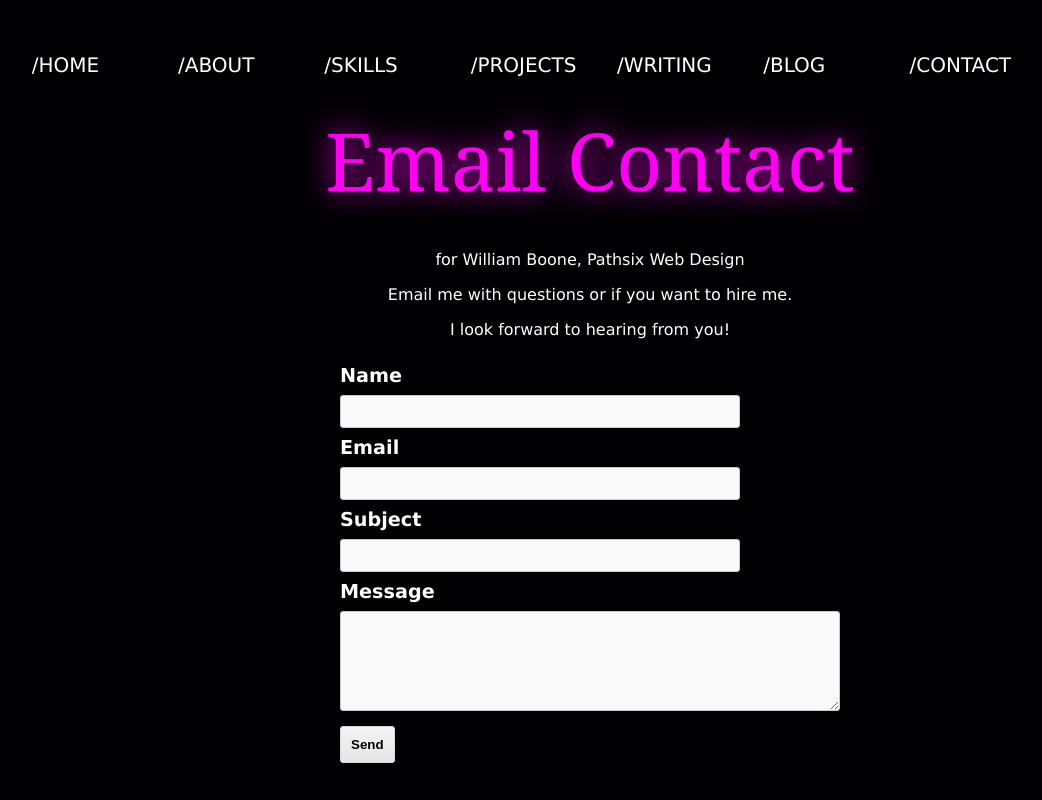
After one commit to boonewh/portfolio-flask, a Flask app: page /contact in a window 1280 px wide. The commit adds this page. Shown: the whole page, without its empty margins (50-1092 px from the left). Run offline with Flask 3, Linux system fonts and the light colour scheme; some web fonts are replaced.

Commit message:
Added contact page

```diff
--- a/app.py
+++ b/app.py
@@ -1,6 +1,18 @@
-from flask import Flask, render_template, request
+from flask import Flask, render_template, request, flash
+from forms import ContactForm
+from flask_mail import Mail, Message
+from config import EMAIL_PASSWORD, EMAIL_ADDRESS
 
 app = Flask(__name__)
+app.secret_key = 'pathsix033170'
+
+mail = Mail()
+app.config["MAIL_SERVER"] = "smtp.gmail.com"
+app.config["MAIL_PORT"] = 465
+app.config["MAIL_USE_SSL"] = True
+app.config["MAIL_USERNAME"] = EMAIL_ADDRESS
+app.config["MAIL_PASSWORD"] = EMAIL_PASSWORD
+mail.init_app(app)
 
 @app.route('/')
 def index():
@@ -10,9 +22,25 @@ def index():
 def blog():
     return render_template('blog.html')
 
-@app.route('/contact')
+@app.route('/contact', methods=['GET', 'POST'])
 def contact():
-    return render_template('contact.html')
+  form = ContactForm()
+  if request.method == 'POST':
+    if form.validate() == False:
+      flash('All fields are required.')
+      return render_template('contact.html', form=form)
+    else:
+      msg = Message(form.subject.data, sender=EMAIL_ADDRESS, recipients=[EMAIL_ADDRESS])
+      msg.body = """
+        This message was sent from the portfolio contact form.
+
+        From: %s <%s>
+        %s
+        """ % (form.name.data, form.email.data, form.message.data)
+      mail.send(msg)
+      return render_template('contact.html', success=True)
+  elif request.method == 'GET':
+    return render_template('contact.html', form=form)
 
 @app.route('/coffee')
 def coffee():
--- /dev/null
+++ b/forms.py
@@ -0,0 +1,11 @@
+from flask_wtf import FlaskForm
+from wtforms import StringField, TextAreaField, SubmitField
+from wtforms.validators import DataRequired, Email
+
+# Create a form class
+class ContactForm(FlaskForm):
+  name = StringField("Name",  validators=[DataRequired(message ="Please enter your name.")])
+  email = StringField("Email",validators = [DataRequired(message = "Please enter your email address"),Email()])
+  subject = StringField("Subject",validators = [DataRequired(message = "Please enter a subject.")])
+  message = TextAreaField("Message",validators = [DataRequired(message = "Please enter a message.")])
+  submit = SubmitField("Send")
--- a/static/css/main.css
+++ b/static/css/main.css
@@ -83,7 +83,7 @@ h2.neon-effect {
 }
 
 h2.neon-effect:not(:first-of-type) {
-  margin-top: 150px; /* Adjust this value to your liking */
+  margin-top: 150px;
 }
 
 @keyframes flicker {
@@ -188,17 +188,102 @@ h2.neon-effect:not(:first-of-type) {
   width: 70%;
 }
 
-.blog-content h2 {
-  padding: 0;
-  height: 50px;
-  font-size: 1.2em;
-  font-weight: normal;
-  animation: flicker 1.5s;
-}
-
 header {
   text-align: center;
   margin: 20px 0;
+}
+
+/* Contact form */
+form label {
+  font-size: 1.2em;
+  font-weight: bold;
+  display: block;
+  padding: 10px 0;
+}
+form input#name,
+form input#email,
+form input#subject {
+  width: 400px;
+  background-color: #fafafa;
+  -webkit-border-radius: 3px;
+  -moz-border-radius: 3px;
+  border-radius: 3px;
+  border: 1px solid #cccccc;
+  padding: 5px;
+  font-size: 1.1em;
+}
+form textarea#message {
+  width: 500px;
+  height: 100px;
+  background-color: #fafafa;
+  -webkit-border-radius: 3px;
+  -moz-border-radius: 3px;
+  border-radius: 3px;
+  border: 1px solid #cccccc;
+  margin-bottom: 10px;
+  padding: 5px;
+  font-size: 1.1em;
+}
+form input#submit {
+  display: block;
+  -webkit-border-radius: 3px;
+  -moz-border-radius: 3px;
+  border-radius: 3px;
+  border: 1px solid #d8d8d8;
+  padding: 10px;
+  font-weight: bold;
+  text-align: center;
+  color: #000000;
+  background-color: #f4f4f4;
+  background-image: -webkit-gradient(
+    linear,
+    left top,
+    left bottom,
+    color-stop(0%, #f4f4f4),
+    color-stop(100%, #e5e5e5)
+  );
+  background-image: -webkit-linear-gradient(top, #f4f4f4, #e5e5e5);
+  background-image: -moz-linear-gradient(top, #f4f4f4, #e5e5e5);
+  background-image: -ms-linear-gradient(top, #f4f4f4, #e5e5e5);
+  background-image: -o-linear-gradient(top, #f4f4f4, #e5e5e5);
+  background-image: linear-gradient(top, #f4f4f4, #e5e5e5);
+  filter: progid:DXImageTransform.Microsoft.gradient(GradientType=0,startColorstr=#f4f4f4, endColorstr=#e5e5e5);
+}
+form input#submit:hover {
+  cursor: pointer;
+  border: 1px solid #c1c1c1;
+  background-color: #dbdbdb;
+  background-image: -webkit-gradient(
+    linear,
+    left top,
+    left bottom,
+    color-stop(0%, #dbdbdb),
+    color-stop(100%, #cccccc)
+  );
+  background-image: -webkit-linear-gradient(top, #dbdbdb, #cccccc);
+  background-image: -moz-linear-gradient(top, #dbdbdb, #cccccc);
+  background-image: -ms-linear-gradient(top, #dbdbdb, #cccccc);
+  background-image: -o-linear-gradient(top, #dbdbdb, #cccccc);
+  background-image: linear-gradient(top, #dbdbdb, #cccccc);
+  filter: progid:DXImageTransform.Microsoft.gradient(GradientType=0,startColorstr=#dbdbdb, endColorstr=#cccccc);
+}
+
+/* Contact Page */
+/* Flash messages for validation */
+.flash {
+  background-color: #fbb0b0;
+  padding: 10px;
+  width: 400px;
+}
+
+.contact {
+  margin-top: 150px;
+  text-align: center;
+}
+
+.form-container {
+  display: flex;
+  justify-content: center;
 }
 
 /* *******************************************
--- /dev/null
+++ b/templates/contact.html
@@ -0,0 +1,51 @@
+{% extends "base.html" %}
+
+{% block title %}Contact Page{% endblock %}
+
+{% block styles %}
+    <link rel="stylesheet" href="{{ url_for('static', filename='css/main.css') }}">
+{% endblock %}
+
+{% block scripts %}
+    <script src="{{ url_for('static', filename='js/glow.js') }}"></script>
+    <script src="{{ url_for('static', filename='js/neonStart.js') }}"></script>
+{% endblock %}
+
+{% block content %}
+  <div class="contact">
+      <h2 class="neon-effect">Email Contact</h2>
+      <p> for William Boone, Pathsix Web Design</p>
+      <p>Email me with questions or if you want to hire me.</p>
+      <p>I look forward to hearing from you!</p>
+  </div>
+  {% if success %}
+    <p>Thank you for your message. We'll get back to you shortly.</p>
+  {% else %}
+    {% for message in form.name.errors %}
+      <div class="flash">{{ message }}</div>
+    {% endfor %}
+    {% for message in form.email.errors %}
+      <div class="flash">{{ message }}</div>
+    {% endfor %}
+    {% for message in form.subject.errors %}
+      <div class="flash">{{ message }}</div>
+    {% endfor %}
+    {% for message in form.message.errors %}
+      <div class="flash">{{ message }}</div>
+    {% endfor %}
+    <div class="form-container">
+        <form action="{{ url_for('contact') }}" method=post>
+        {{ form.hidden_tag() }}
+        {{ form.name.label }}
+        {{ form.name }}
+        {{ form.email.label }}
+        {{ form.email }}
+        {{ form.subject.label }}
+        {{ form.subject }}
+        {{ form.message.label }}
+        {{ form.message }}
+        {{ form.submit }}
+        </form>
+    </div>
+  {% endif %}
+{% endblock %}
```
Also changed, not shown: requirements.txt (added, +14 -0 lines), templates/blog.html (+6 -1 lines).
